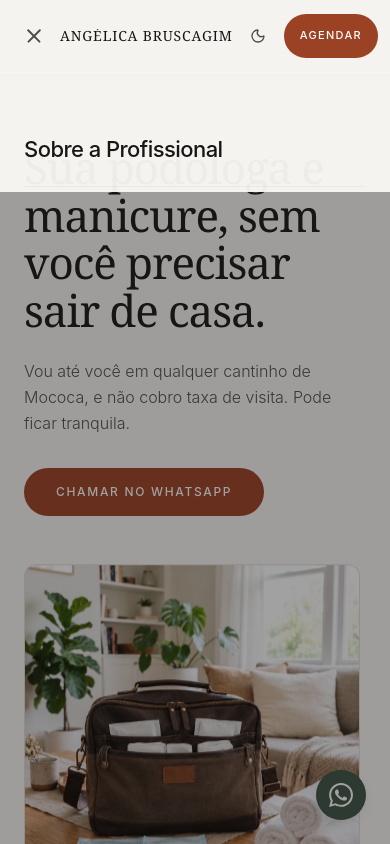
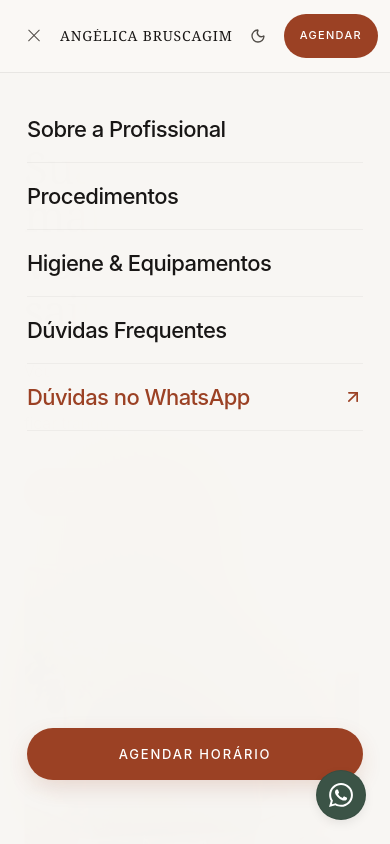
Before and after one commit to EduardoBruscagim/Sistema-Podologia, a React (Vite) app: page / in a window 390 px wide. Both pictures are taken after a click on the button 34 px from the left and 36 px from the top of the page. Shown: the top 844 px of the page. Built offline with nearby package versions, Linux system fonts and the light colour scheme.

Commit message:
fix(nav): unclip mobile menu overlay with bidirectional transitions

```diff
--- a/src/components/layout/Navbar.tsx
+++ b/src/components/layout/Navbar.tsx
@@ -188,22 +188,23 @@ export const Navbar: React.FC = () => {
   }, [])
 
   return (
-    <div className="fixed top-0 inset-x-0 w-full z-50 pointer-events-none">
+    <>
       {/* Backdrop Mobile para fechar ao clicar fora */}
       {isMobileMenuOpen && (
         <div
-          className="fixed inset-0 bg-primary/40 lg:hidden pointer-events-auto z-40 transition-opacity duration-200"
+          className="fixed inset-0 bg-primary/40 lg:hidden pointer-events-auto z-40 transition-opacity duration-300"
           onClick={() => setIsMobileMenuOpen(false)}
           aria-hidden="true"
         />
       )}
 
+      {/* Header Fixo Superior (z-50) */}
       <header
         ref={headerRef}
         data-mobile-menu-open={isMobileMenuOpen}
-        className={`pointer-events-auto w-full transition-[background-color,border-color,backdrop-filter] duration-300 border-b relative z-50 ${
+        className={`fixed top-0 inset-x-0 w-full z-50 pointer-events-auto transition-[background-color,border-color,backdrop-filter] duration-300 border-b ${
           isMobileMenuOpen
-            ? 'bg-surface/95 dark:bg-surface/90 backdrop-blur-2xl border-surface-border'
+            ? 'bg-surface/98 dark:bg-[#11100f]/98 backdrop-blur-2xl border-surface-border'
             : 'border-transparent [&.is-scrolled]:bg-surface/90 [&.is-scrolled]:backdrop-blur-md [&.is-scrolled]:border-surface-border'
         }`}
       >
@@ -223,15 +224,15 @@ export const Navbar: React.FC = () => {
                 aria-expanded={isMobileMenuOpen}
                 aria-controls="mobile-menu"
               >
-                <div className="relative flex items-center justify-center w-[24px] h-[24px]">
+                <div className="w-[18px] h-[18px] relative flex items-center justify-center pointer-events-none">
                   <span
-                    className={`absolute w-[18px] h-[1.5px] bg-current rounded-full transition-all duration-[400ms] ease-[cubic-bezier(0.4,0,0.2,1)] ${
-                      isMobileMenuOpen ? 'rotate-45 translate-y-0' : '-translate-y-[4px]'
+                    className={`absolute h-[1.2px] w-[16px] bg-current rounded-full transition-transform duration-[280ms] ease-[cubic-bezier(0.32,0.72,0,1)] origin-center ${
+                      isMobileMenuOpen ? 'translate-y-0 rotate-45' : '-translate-y-[3.5px] rotate-0'
                     }`}
                   />
                   <span
-                    className={`absolute w-[18px] h-[1.5px] bg-current rounded-full transition-all duration-[400ms] ease-[cubic-bezier(0.4,0,0.2,1)] ${
-                      isMobileMenuOpen ? '-rotate-45 translate-y-0' : 'translate-y-[4px]'
+                    className={`absolute h-[1.2px] w-[16px] bg-current rounded-full transition-transform duration-[280ms] ease-[cubic-bezier(0.32,0.72,0,1)] origin-center ${
+                      isMobileMenuOpen ? 'translate-y-0 -rotate-45' : 'translate-y-[3.5px] rotate-0'
                     }`}
                   />
                 </div>
@@ -313,20 +314,25 @@ export const Navbar: React.FC = () => {
             </a>
           </div>
         </div>
+      </header>
 
-        {/* Menu Mobile/Tablet Dropdown (Estilo Apple - Full Screen Overlay) */}
+      {/* Menu Mobile/Tablet Fullscreen Overlay (Estilo Apple) - z-40 */}
       <nav
         ref={mobileMenuRef}
         id="mobile-menu"
         aria-label="Menu móvel"
-          hidden={!isMobileMenuOpen}
-          className={`fixed top-[72px] sm:top-[80px] bottom-0 left-0 right-0 px-6 pt-6 pb-24 bg-surface/95 dark:bg-surface/90 backdrop-blur-2xl flex flex-col lg:hidden z-40 transition-all duration-[400ms] ease-[cubic-bezier(0.4,0,0.2,1)] overflow-y-auto ${
+        className={`fixed inset-0 lg:hidden z-40 flex flex-col bg-surface/98 dark:bg-[#11100f]/98 backdrop-blur-3xl transition-all duration-500 ease-[cubic-bezier(0.32,0.72,0,1)] ${
           isMobileMenuOpen
-              ? 'opacity-100 visible [clip-path:inset(0_0_0_0)]'
-              : 'opacity-0 invisible pointer-events-none [clip-path:inset(0_0_100%_0)]'
+            ? 'opacity-100 translate-y-0 visible pointer-events-auto'
+            : 'opacity-0 -translate-y-6 invisible pointer-events-none'
         }`}
       >
-          <div className="flex flex-col flex-1 max-w-sm mx-auto w-full mt-4">
+        {/* Espaçador da altura exata do header */}
+        <div className="h-18 sm:h-20 shrink-0" aria-hidden="true" />
+
+        {/* Conteúdo com rolagem fluida e sem corte */}
+        <div className="flex-1 overflow-y-auto px-6 py-6 flex flex-col justify-between max-w-sm mx-auto w-full">
+          <div className="flex flex-col">
             {[
               { label: 'Sobre a Profissional', href: '#sobre' },
               { label: 'Procedimentos', href: '#procedimentos' },
@@ -338,10 +344,10 @@ export const Navbar: React.FC = () => {
                 href={item.href}
                 onClick={() => setIsMobileMenuOpen(false)}
                 style={{
-                  transitionDelay: isMobileMenuOpen ? `${idx * 0.04 + 0.1}s` : '0s',
+                  transitionDelay: isMobileMenuOpen ? `${idx * 40 + 80}ms` : `${(3 - idx) * 30}ms`,
                 }}
-                className={`py-5 border-b border-surface-border/60 text-[1.375rem] font-medium tracking-tight text-on-surface hover:text-accent transition-all duration-[400ms] ease-[cubic-bezier(0.4,0,0.2,1)] flex items-center focus:outline-hidden focus-visible:ring-2 focus-visible:ring-accent ${
-                  isMobileMenuOpen ? 'opacity-100 translate-y-0' : 'opacity-0 -translate-y-2'
+                className={`py-4 sm:py-5 border-b border-surface-border/60 text-[1.375rem] font-medium tracking-tight text-on-surface hover:text-accent transition-all duration-400 ease-[cubic-bezier(0.32,0.72,0,1)] flex items-center focus:outline-hidden focus-visible:ring-2 focus-visible:ring-accent ${
+                  isMobileMenuOpen ? 'opacity-100 translate-y-0' : 'opacity-0 -translate-y-3'
                 }`}
               >
                 {item.label}
@@ -356,23 +362,24 @@ export const Navbar: React.FC = () => {
               aria-label="Dúvidas no WhatsApp (abre em uma nova aba)"
               onClick={() => setIsMobileMenuOpen(false)}
               style={{
-                transitionDelay: isMobileMenuOpen ? '0.26s' : '0s',
+                transitionDelay: isMobileMenuOpen ? '240ms' : '0ms',
               }}
-              className={`py-5 border-b border-surface-border/60 text-[1.375rem] font-medium tracking-tight text-accent transition-all duration-[400ms] ease-[cubic-bezier(0.4,0,0.2,1)] flex items-center justify-between focus:outline-hidden focus-visible:ring-2 focus-visible:ring-accent ${
-                isMobileMenuOpen ? 'opacity-100 translate-y-0' : 'opacity-0 -translate-y-2'
+              className={`py-4 sm:py-5 border-b border-surface-border/60 text-[1.375rem] font-medium tracking-tight text-accent transition-all duration-400 ease-[cubic-bezier(0.32,0.72,0,1)] flex items-center justify-between focus:outline-hidden focus-visible:ring-2 focus-visible:ring-accent ${
+                isMobileMenuOpen ? 'opacity-100 translate-y-0' : 'opacity-0 -translate-y-3'
               }`}
             >
               <span>Dúvidas no WhatsApp</span>
               <ArrowUpRight aria-hidden="true" className="w-5 h-5" />
             </a>
+          </div>
 
           {/* Ação de Agendamento Mobile */}
           <div
-              className={`mt-8 transition-all duration-[400ms] ease-[cubic-bezier(0.4,0,0.2,1)] ${
-                isMobileMenuOpen ? 'opacity-100 translate-y-0' : 'opacity-0 -translate-y-2'
+            className={`mt-8 pb-10 transition-all duration-400 ease-[cubic-bezier(0.32,0.72,0,1)] ${
+              isMobileMenuOpen ? 'opacity-100 translate-y-0' : 'opacity-0 -translate-y-3'
             }`}
             style={{
-                transitionDelay: isMobileMenuOpen ? '0.3s' : '0s',
+              transitionDelay: isMobileMenuOpen ? '280ms' : '0ms',
             }}
           >
             <a
@@ -385,7 +392,6 @@ export const Navbar: React.FC = () => {
           </div>
         </div>
       </nav>
-      </header>
-    </div>
+    </>
   )
 }
```
Lines whose indentation alone changed are shown as unchanged.
